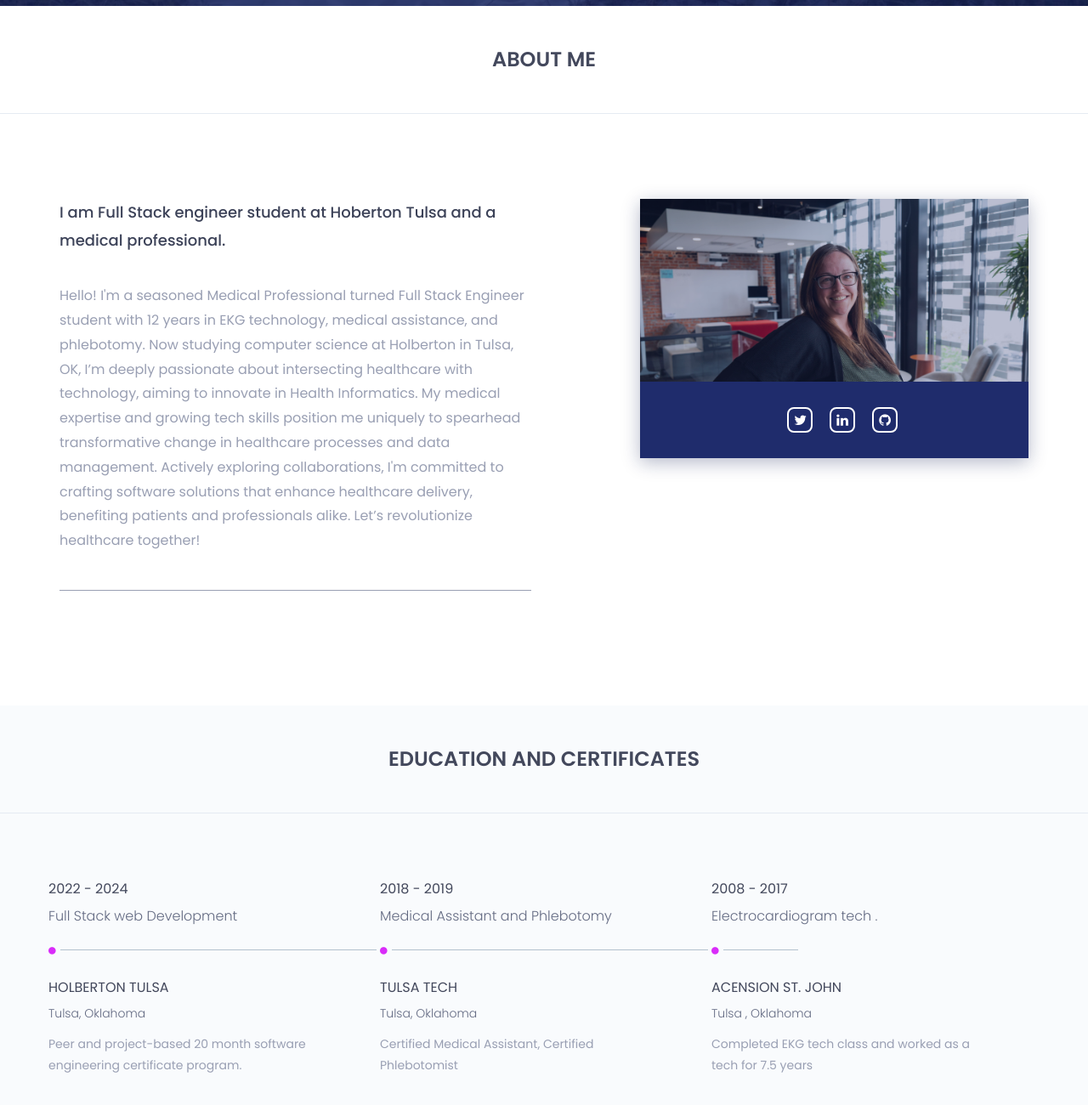
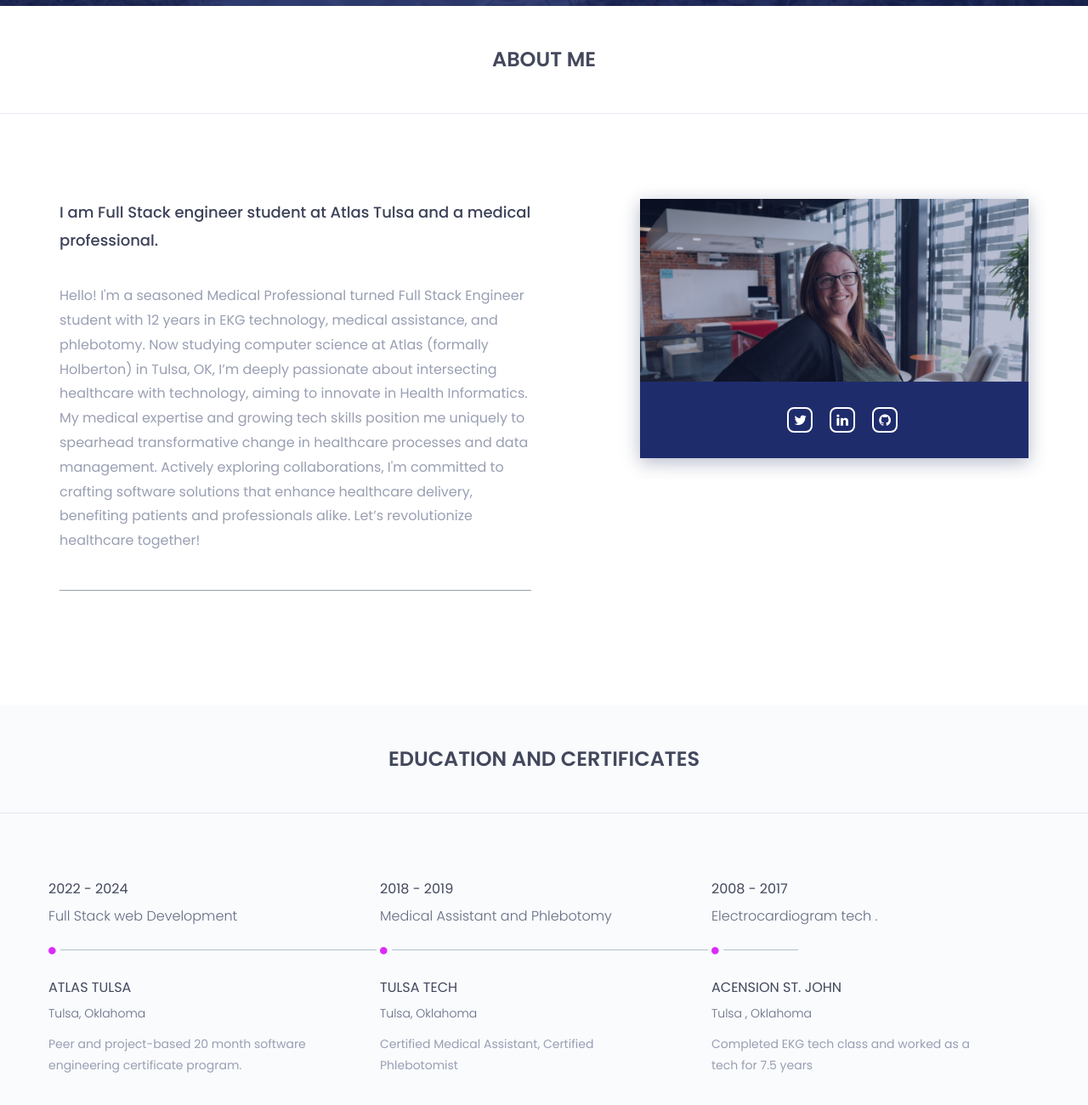
Before and after one commit to NikkiMerena/browny-master, a plain HTML site: page index.html in a window 1280 px wide. Shown: the part 883-2183 px from the top of the page at 85% size. Drawn offline with nearby package versions, Linux system fonts and the light colour scheme.

Commit message:
updated holberton to atlas

```diff
--- a/index.html
+++ b/index.html
@@ -125,10 +125,10 @@
 						<div class="col-sm-6">
 							<div class="single-about-txt">
 								<h3>
-									I am Full Stack engineer student at Hoberton Tulsa and a medical professional.
+									I am Full Stack engineer student at Atlas Tulsa and a medical professional.
 								</h3>
 								<p>
-									Hello! I'm a seasoned Medical Professional turned Full Stack Engineer student with 12 years in EKG technology, medical assistance, and phlebotomy. Now studying computer science at Holberton in Tulsa, OK, I’m deeply passionate about intersecting healthcare with technology, aiming to innovate in Health Informatics. My medical expertise and growing tech skills position me uniquely to spearhead transformative change in healthcare processes and data management. Actively exploring collaborations, I'm committed to crafting software solutions that enhance healthcare delivery, benefiting patients and professionals alike. Let’s revolutionize healthcare together!
+									Hello! I'm a seasoned Medical Professional turned Full Stack Engineer student with 12 years in EKG technology, medical assistance, and phlebotomy. Now studying computer science at Atlas (formally Holberton) in Tulsa, OK, I’m deeply passionate about intersecting healthcare with technology, aiming to innovate in Health Informatics. My medical expertise and growing tech skills position me uniquely to spearhead transformative change in healthcare processes and data management. Actively exploring collaborations, I'm committed to crafting software solutions that enhance healthcare delivery, benefiting patients and professionals alike. Let’s revolutionize healthcare together!
 								</p>
 								<div class="row">
 									<div class="col-sm-4">
@@ -219,7 +219,7 @@
 								<div class="timeline">
 									<div class="timeline-content">
 										<h4 class="title">
-											Holberton Tulsa
+											Atlas Tulsa
 										</h4>
 										<h5>tulsa, Oklahoma </h5>
 										<p class="description">
```
